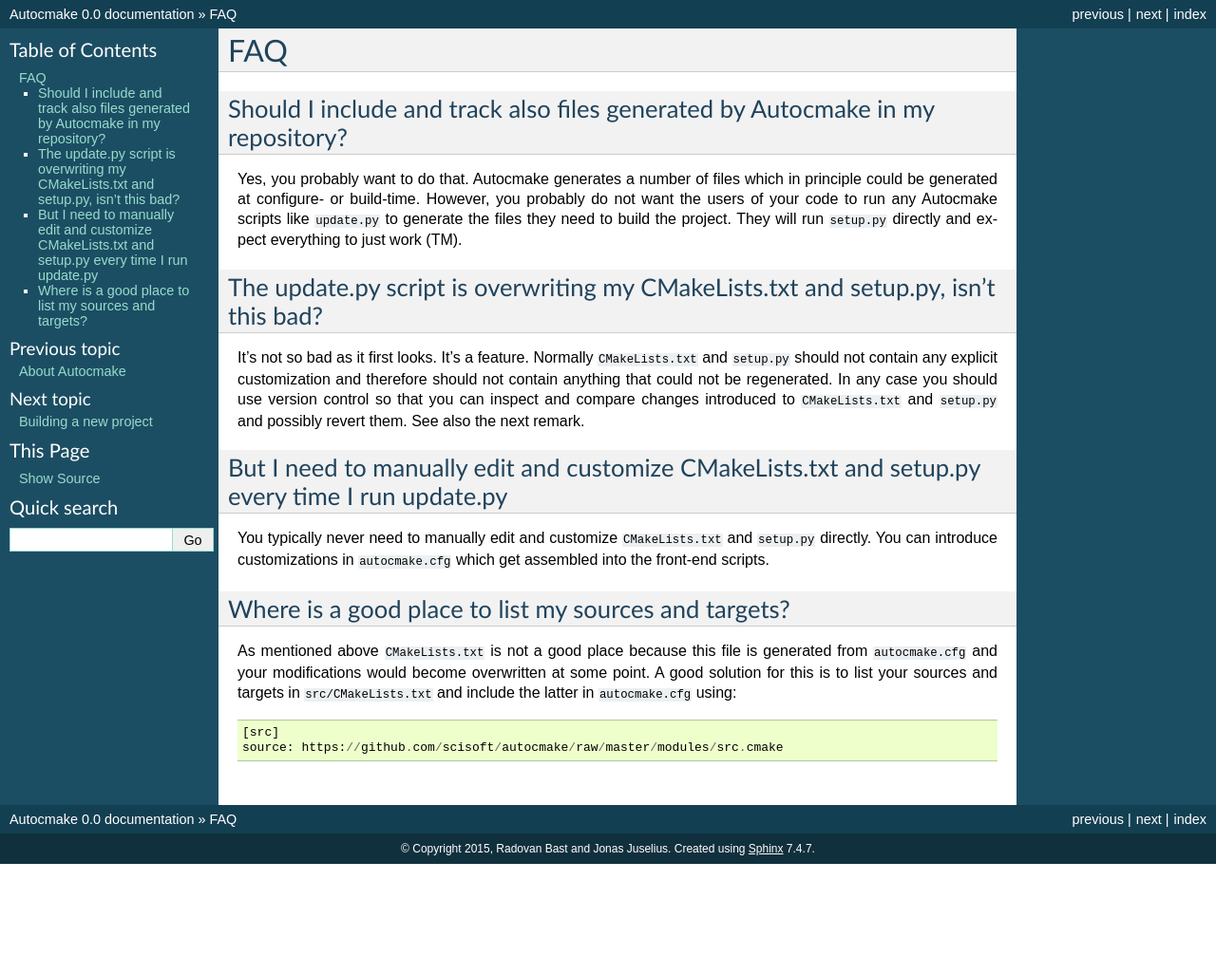
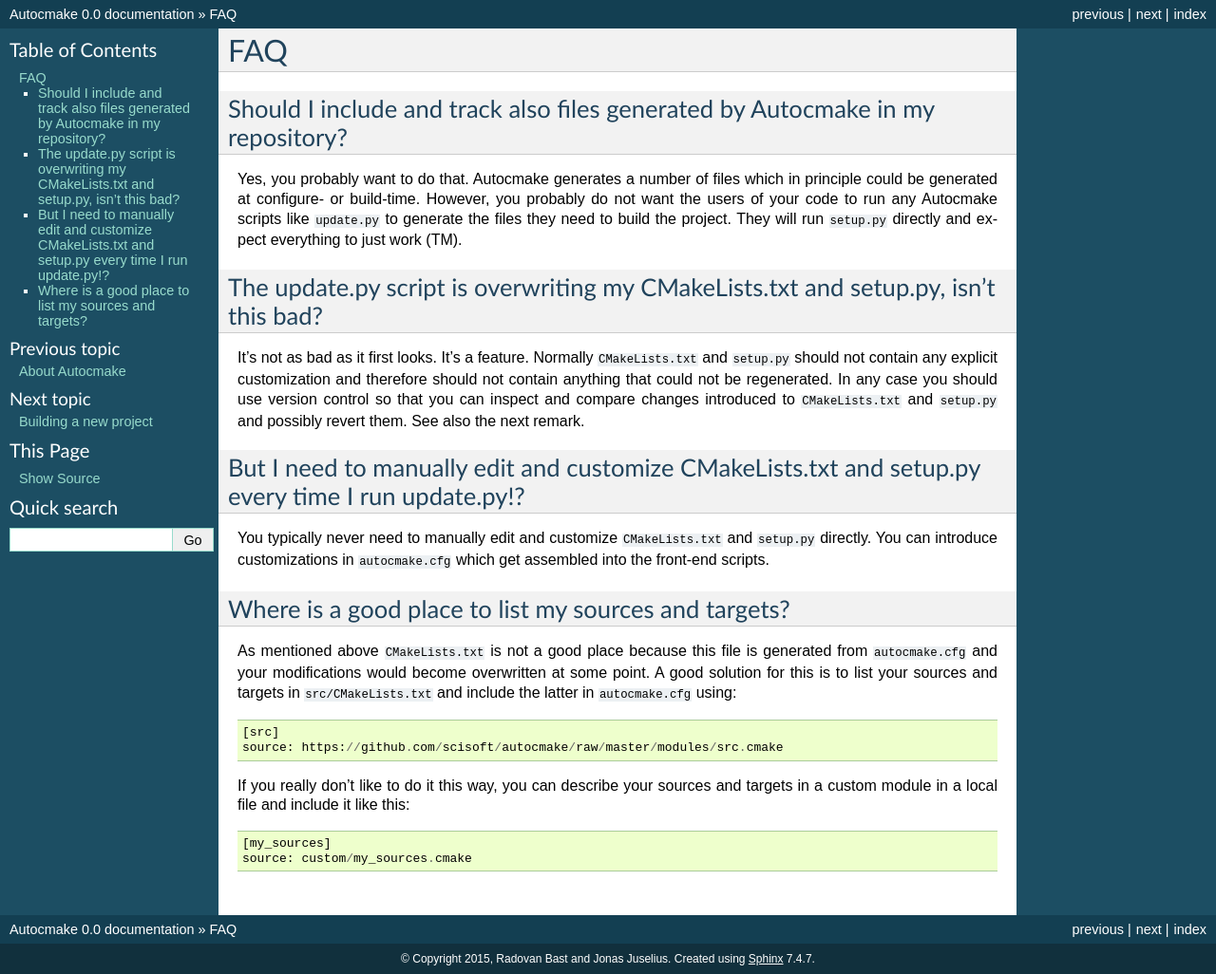
Before and after one commit to dev-cafe/autocmake, a Sphinx documentation site: the page built from doc/autocmake-users-faq.rst, in a window 1280 px wide. Shown: the whole page at 95% size. Built offline with Sphinx 7.4.7, drawn with Linux system fonts in a browser that asks for light colours; before the commit the page ends 910 px from its top, so only the background shows below that.

Commit message:
edit FAQs

```diff
--- a/doc/autocmake-users-faq.rst
+++ b/doc/autocmake-users-faq.rst
@@ -17,7 +17,7 @@ run ``setup.py`` directly and expect everything to just work (TM).
 The update.py script is overwriting my CMakeLists.txt and setup.py, isn't this bad?
 -----------------------------------------------------------------------------------
 
-It's not so bad as it first looks. It's a feature. Normally ``CMakeLists.txt``
+It's not as bad as it first looks. It's a feature. Normally ``CMakeLists.txt``
 and ``setup.py`` should not contain any explicit customization and therefore should not
 contain anything that could not be regenerated. In any case you should use
 version control so that you can inspect and compare changes introduced to
@@ -25,8 +25,8 @@ version control so that you can inspect and compare changes introduced to
 remark.
 
 
-But I need to manually edit and customize CMakeLists.txt and setup.py every time I run update.py
-------------------------------------------------------------------------------------------------
+But I need to manually edit and customize CMakeLists.txt and setup.py every time I run update.py!?
+--------------------------------------------------------------------------------------------------
 
 You typically never need to manually edit and customize ``CMakeLists.txt`` and
 ``setup.py`` directly. You can introduce customizations in ``autocmake.cfg``
@@ -43,3 +43,9 @@ and include the latter in ``autocmake.cfg`` using::
 
   [src]
   source: https://github.com/scisoft/autocmake/raw/master/modules/src.cmake
+
+If you really don't like to do it this way, you can describe your sources and
+targets in a custom module in a local file and include it like this::
+
+  [my_sources]
+  source: custom/my_sources.cmake
```
